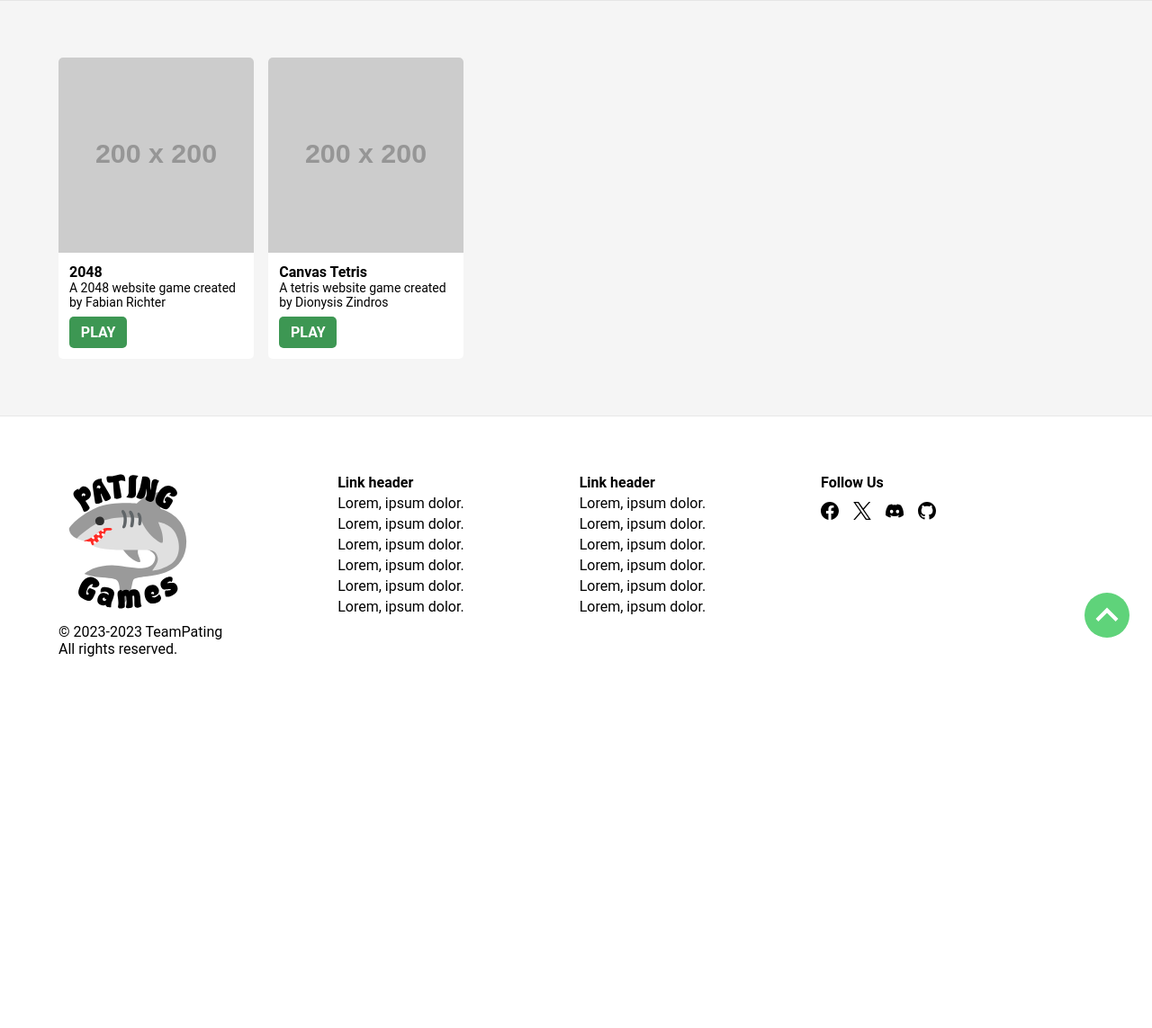
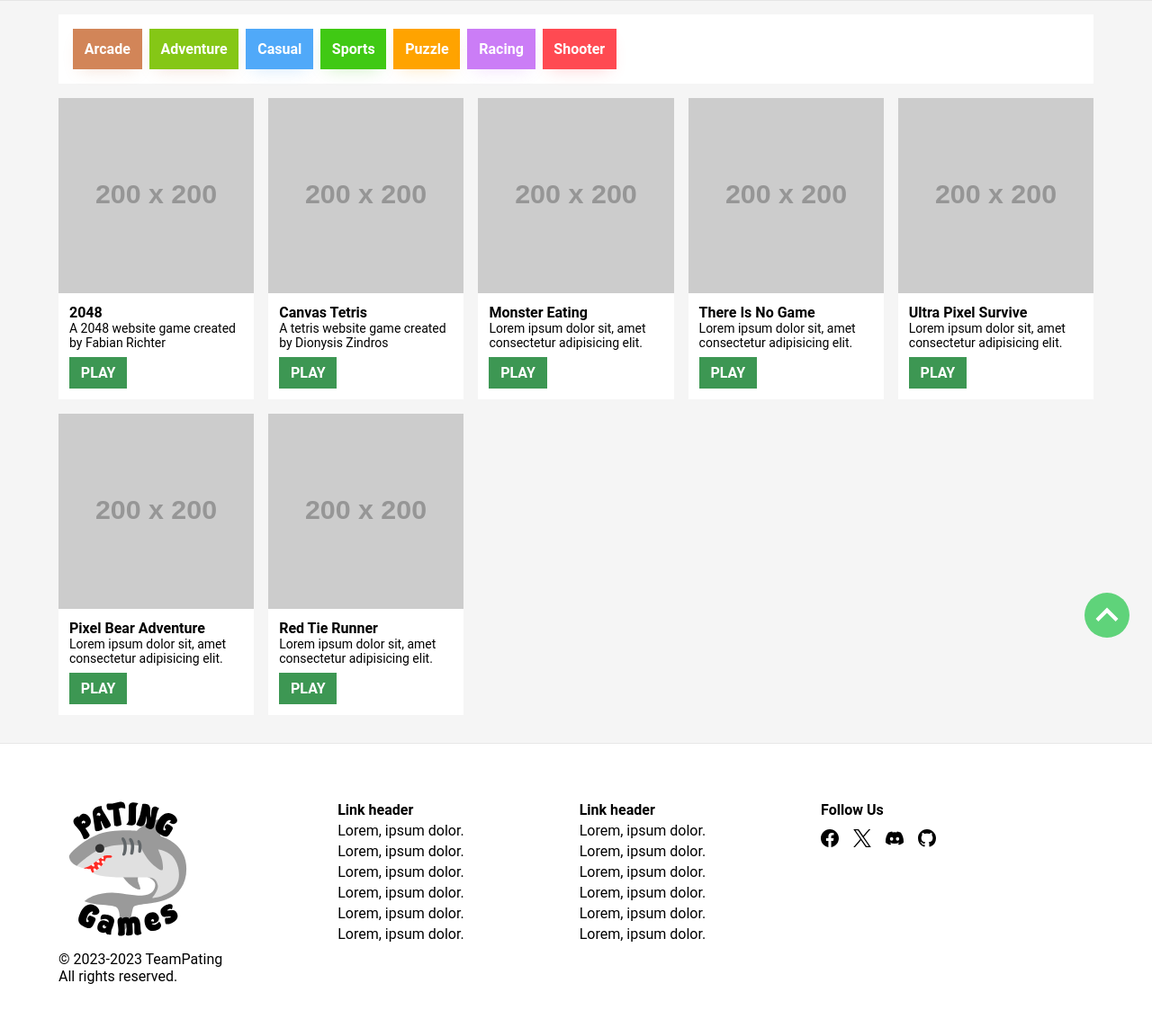
Before and after one commit to John-Pio/PatingGames, a PHP site: page / in a window 1280 px wide. Shown: the part 66-1209 px from the top of the page at 90% size. Before the commit the page ends 796 px from the top, so only its background shows below. Run offline with PHP 8.4, Linux system fonts and the light colour scheme; grey boxes labelled with a size stand in for pictures from a placeholder-image service; some libraries are stand-ins or nearby versions.

Commit message:
Add categories filter button

```diff
--- a/assets/css/homepage.css
+++ b/assets/css/homepage.css
@@ -1,19 +1,54 @@
 main {
-  margin: 4em 0;
+  margin: 1em 0 2em 0;
   display: flex;
   flex-direction: column;
   align-items: center;
 }
 
-main ul {
+main #categories {
+  background-color: var(--background);
+  width: var(--width);
+  height: min-content;
+  border-radius: var(--border);
+  margin-bottom: 1em;
+  padding: 1em;
+  display: flex;
+  gap: 0.5em;
+}
+
+main #categories button {
+  height: 45px;
+}
+
+main #list {
   width: var(--width);
   display: grid;
   grid-template-columns: repeat(auto-fill, minmax(200px, 1fr));
   gap: 1em;
 }
 
+main button {
+  background-color: var(--accent);
+  color: #fff;
+  font-weight: bold;
+  border: none;
+  border-radius: var(--border);
+  padding: 0.5em 0.8em;
+  transition: var(--transition);
+}
+
+main #list button:hover {
+  background-color: var(--accent-shade);
+}
+
+main button:hover {
+  transition: var(--transition-hover);
+  transform: translate(0, -2px);
+}
+
 main,
-main ul,
+main #list,
+main #categories,
 .container {
   transition: var(--transition-hover);
 }
@@ -21,7 +56,7 @@ main ul,
 main .card {
   background-color: var(--background);
   height: max-content;
-  border-radius: 5px;
+  border-radius: var(--border);
   transition: var(--transition);
 }
 
@@ -30,7 +65,7 @@ main .card .thumbnail {
 }
 
 main .card .thumbnail img {
-  border-radius: 5px 5px 0 0;
+  border-radius: var(--border) var(--border) 0 0;
   width: 100%;
   aspect-ratio: 1 / 1;
   object-fit: cover;
@@ -51,24 +86,80 @@ main .card .info form {
   padding-top: 0.5em;
 }
 
-main .card .info button {
-  background-color: var(--accent);
-  color: #fff;
-  font-weight: bold;
-  border: none;
-  border-radius: 5px;
-  padding: 0.5em 0.8em;
-  transition: var(--transition);
-}
-
-main .card .info button:hover {
-  background-color: var(--accent-shade);
-  transition: var(--transition-hover);
-}
-
 main .card .info p {
   font-size: 14px;
 }
+
+.arcade {
+background-color: rgb(210, 133, 88);
+box-shadow: 0 8px 18px -8px rgba(210, 133, 88, .25);
+}
+
+.adventure {
+background-color: rgb(133, 199, 22);
+box-shadow: 0 8px 18px -8px rgba(210, 133, 88, .25);
+}
+
+.casual {
+background-color: rgb(80, 169, 249);
+box-shadow: 0 8px 18px -8px rgba(80, 169, 249, .25);
+}
+
+.puzzle {
+background-color: rgb(255, 163, 0);
+box-shadow: 0 8px 18px -8px rgba(255, 163, 0, .25);
+}
+
+.racing {
+background-color: rgb(203, 125, 246);
+box-shadow: 0 8px 18px -8px rgba(203, 125, 246, .25);
+}
+
+.shooter {
+background-color: rgb(255, 74, 82);
+box-shadow: 0 8px 18px -8px rgba(255, 74, 82, .25);
+}
+
+.sports {
+background-color: rgb(64, 201, 20);
+box-shadow: 0 8px 18px -8px rgba(64, 201, 20, .25);
+}
+
+body.dark .arcade {
+background-color: rgb(193, 103, 51);
+box-shadow: 0 8px 18px -8px rgba(210, 133, 88, .25);
+}
+
+body.dark .adventure {
+background-color: rgb(99, 147, 16);
+box-shadow: 0 8px 18px -8px rgba(210, 133, 88, .25);
+}
+
+body.dark .casual {
+background-color: rgb(45, 143, 228);
+box-shadow: 0 8px 18px -8px rgba(80, 169, 249, .25);
+}
+
+body.dark .puzzle {
+background-color: rgb(224, 142, 0);
+box-shadow: 0 8px 18px -8px rgba(255, 163, 0, .25);
+}
+
+body.dark .racing {
+background-color: rgb(173, 78, 224);
+box-shadow: 0 8px 18px -8px rgba(203, 125, 246, .25);
+}
+
+body.dark .shooter {
+background-color: rgb(228, 93, 100);
+box-shadow: 0 8px 18px -8px rgba(255, 74, 82, .25);
+}
+
+body.dark .sports {
+background-color: rgb(77, 177, 44);
+box-shadow: 0 8px 18px -8px rgba(64, 201, 20, .25);
+}
+
 
 .backtop {
   border-radius: 25px;
@@ -83,3 +174,9 @@ main .card .info p {
 .backtop:hover {
   background-color: var(--accent-tint);
 }
+
+@media only screen and (max-width: 749px) {
+  main .categories {
+    display: none;
+  }
+}
--- a/index.php
+++ b/index.php
@@ -10,6 +10,21 @@ $games = array(
   ], (object) [
     'title' => 'Canvas Tetris',
     'desc' => 'A tetris website game created by Dionysis Zindros'
+  ], (object) [
+    'title' => 'Monster Eating',
+    'desc' => 'Lorem ipsum dolor sit, amet consectetur adipisicing elit.'
+  ], (object) [
+    'title' => 'There Is No Game',
+    'desc' => 'Lorem ipsum dolor sit, amet consectetur adipisicing elit.'
+  ], (object) [
+    'title' => 'Ultra Pixel Survive',
+    'desc' => 'Lorem ipsum dolor sit, amet consectetur adipisicing elit.'
+  ], (object) [
+    'title' => 'Pixel Bear Adventure',
+    'desc' => 'Lorem ipsum dolor sit, amet consectetur adipisicing elit.'
+  ], (object) [
+    'title' => 'Red Tie Runner',
+    'desc' => 'Lorem ipsum dolor sit, amet consectetur adipisicing elit.'
   ]
 );
 ?>
@@ -24,11 +39,22 @@ $games = array(
   <link rel="stylesheet" href="assets/css/homepage.css">
   <link rel="stylesheet" href="assets/css/style.css">
   <script src="script.js" defer></script>
+
+
 </head>
 
 <body>
   <?php require 'components/header.php' ?>
   <main>
+    <ul id="categories" role="list">
+      <?php
+      $buttons = array("Arcade", "Adventure", "Casual", "Sports", "Puzzle", "Racing", "Shooter");
+
+      foreach ($buttons as $name) {
+        echo "<li><button class='" . strtolower($name) . "'>{$name}</button></li>";
+      }
+      ?>
+    </ul>
     <ul id="list" role="list">
       <?php
 
@@ -52,7 +78,7 @@ $games = array(
               <h4>{$game->title}</h4>
               <p>{$game->desc}</p>
               <form action='game.php' method='get'>
-                <button name='PlayButton' value='YouHaveChosen2048' type='submit'>PLAY</button>
+                <button name='PlayButton' value='{$game->title}' type='submit'>PLAY</button>
               </form>
             </div>
           </li>";
@@ -71,7 +97,7 @@ $games = array(
               <h4>{$game->title}</h4>
               <p>{$game->desc}</p>
               <form action='game.php' method='get'>
-                <button name='PlayButton' value='YouHaveChosen2048' type='submit'>PLAY</button>
+                <button name='PlayButton' value='{$game->title}' type='submit'>PLAY</button>
               </form>
             </div>
           </li>";
@@ -86,8 +112,8 @@ $games = array(
         </script>";
       }
       ?>
+      <a class="backtop" href="#"><img src="./assets/img/backtop.svg" alt="Back to Top"></a>
   </main>
-  <a class="backtop" href="#"><img src="./assets/img/backtop.svg" alt="Back to Top"></a>
   <?php require 'components/footer.php' ?>
 </body>
 
```
Also changed, not shown: game.php (+10 -21 lines).
